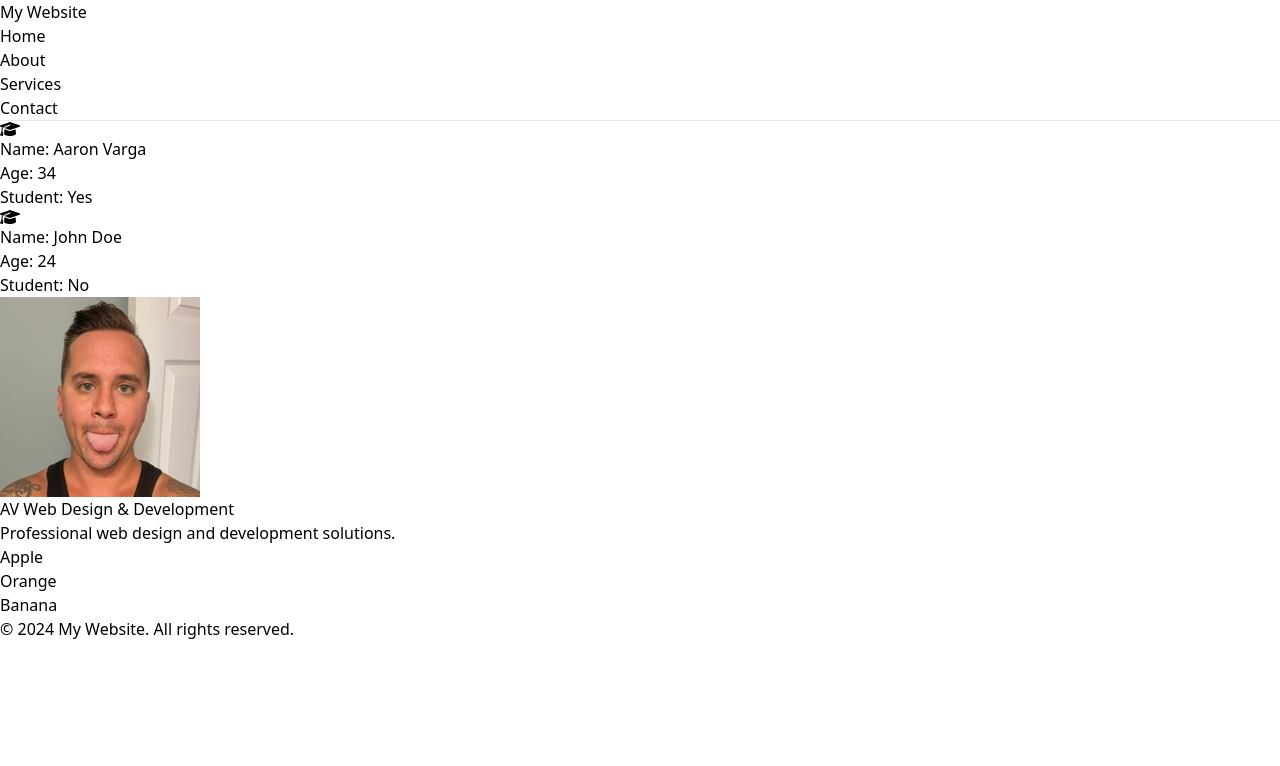
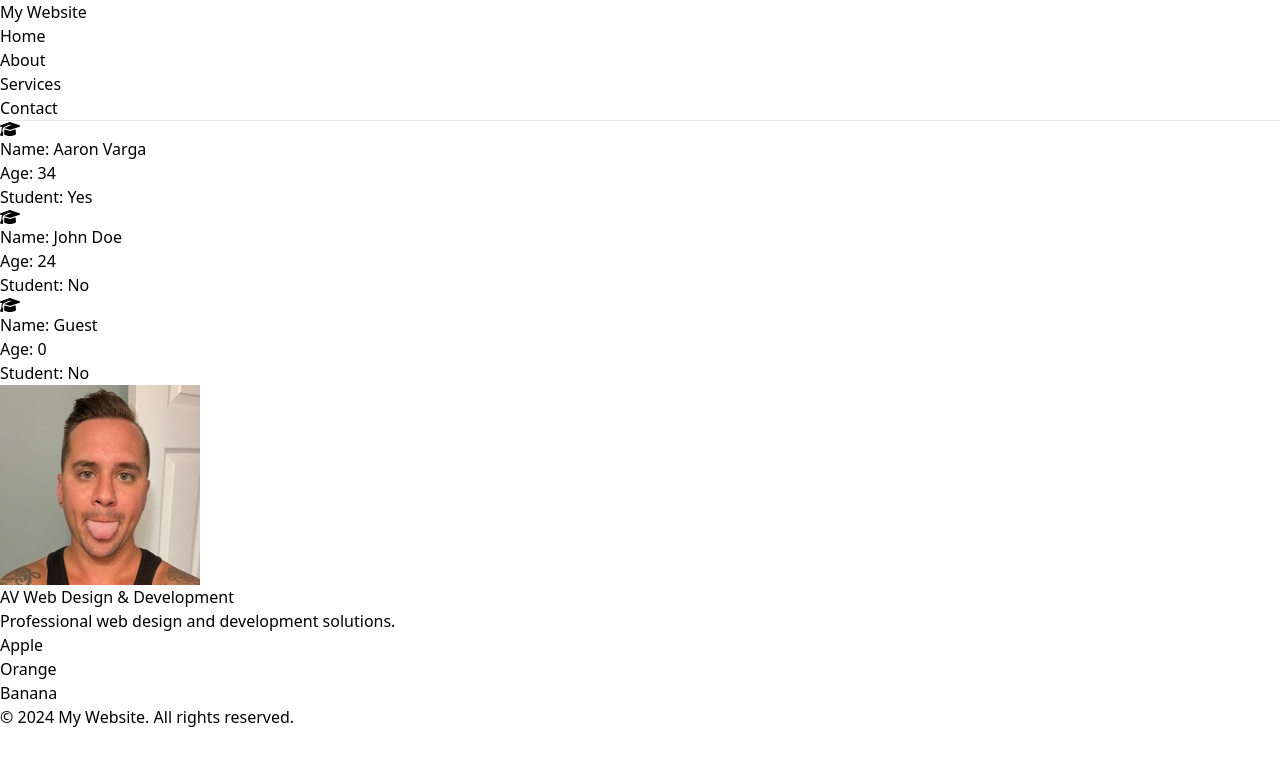
Before and after one commit to avinno/my-react-app, a React (Vite) app: page / in a window 1280 px wide. Shown: the top 766 px of the page. Built offline with nearby package versions, Linux system fonts and the light colour scheme.

Commit message:
jsx updates

```diff
--- a/src/App.jsx
+++ b/src/App.jsx
@@ -11,6 +11,7 @@ function App() {
                 <Header />
                 <Student firstName="Aaron" lastName="Varga" age={34} isStudent={true} />
                 <Student firstName="John" lastName="Doe" age={24} isStudent={false} />
+                <Student />
                 <Card />
                 <Food />
                 <Footer />
--- a/src/Student.jsx
+++ b/src/Student.jsx
@@ -1,3 +1,5 @@
+import PropTypes from 'prop-types';
+
 function Student (props) {
     return(
         <div className="p-4 border border-gray-500">
@@ -13,4 +15,17 @@ function Student (props) {
     );
 }
 
+Student.propTypes = {
+    name: PropTypes.string,
+    age: PropTypes.number,
+    isStudent: PropTypes.bool,
+}
+
+Student.defaultProps = {
+    firstName: "Guest",
+    lastName: "",
+    age: 0,
+    isStudent: false,
+}
+
 export default Student
```
